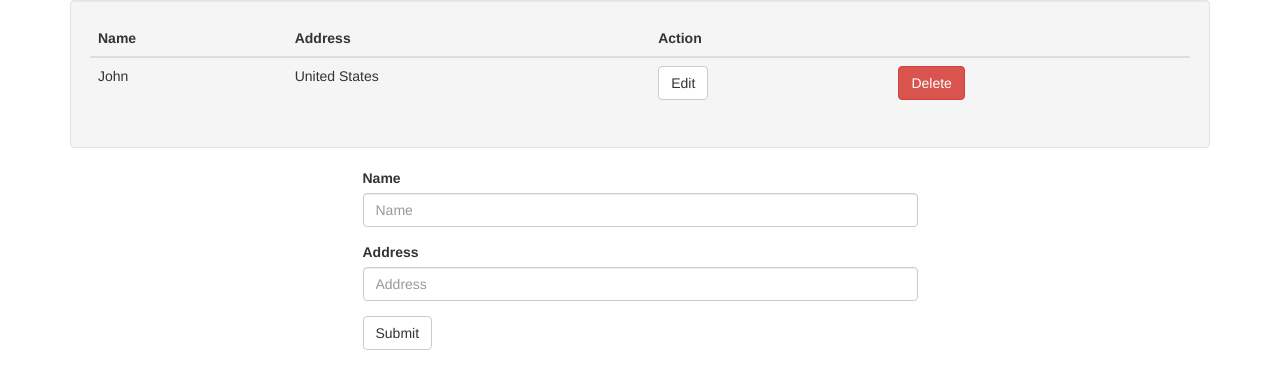
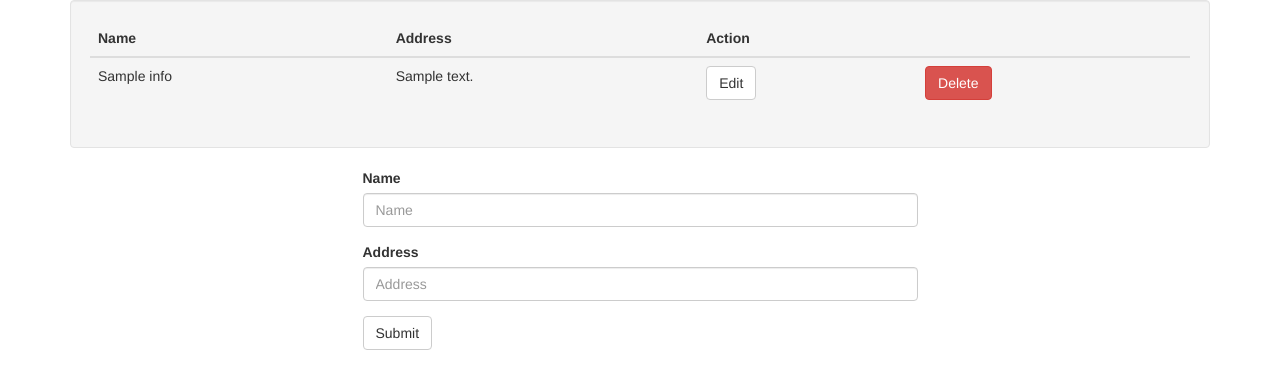
Before and after one commit to oktvn/vanilla_php_crud, a PHP site: page / in a window 1280 px wide. Shown: the top 389 px of the page. Run offline with PHP 8.4, Linux system fonts and the light colour scheme; tables that the repository leaves empty or names only in its code hold one stand-in row (values such as "Sample post"); some libraries are stand-ins or nearby versions.

Commit message:
Added create and retrieve functionality

```diff
--- a/index.php
+++ b/index.php
@@ -1,3 +1,4 @@
+<?php include('server.php') ?>
 <!DOCTYPE html>
 <html lang="en">
 <head>
@@ -21,9 +22,10 @@
             </tr>
         </thead>
         <tbody>
+            <?php while($row = mysqli_fetch_array($results)) { ?>
             <tr>
-                <td>John</td>
-                <td>United States</td>
+                <td><?php echo $row['name']; ?></td>
+                <td><?php echo $row['address']; ?></td>
                 <td>
                     <a class="btn btn-default" href="#">Edit</a>
                 </td>
@@ -31,6 +33,8 @@
                     <a class="btn btn-danger" href="#">Delete</a>
                 </td>
             </tr>
+            <?php } ?>
+
         </tbody>
 
     </table>
@@ -40,16 +44,16 @@
 
     <div class="row">
         <div class="col-md-6 col-md-offset-3">
-            <form method="post" action="./server.php">
+            <form method="post" action="server.php">
               <div class="form-group">
                 <label for="name">Name</label>
-                <input type="text" class="form-control" id="name" placeholder="Name">
+                <input type="text" class="form-control" id="name" name="name"  placeholder="Name">
               </div>
               <div class="form-group">
                 <label for="address">Address</label>
-                <input type="text" class="form-control" id="address" placeholder="Address">
+                <input type="text" class="form-control" id="address" name="address" placeholder="Address">
               </div>
-              <button type="submit" class="btn btn-default">Submit</button>
+              <button type="submit" name="save" class="btn btn-default">Submit</button>
             </form>
         </div>
     </div>
--- a/server.php
+++ b/server.php
@@ -0,0 +1,23 @@
+<?php
+
+    $name = '';
+    $address = '';
+    $id = 0;
+
+$db = mysqli_connect('127.0.0.1', 'root', 'password', 'crud');
+
+// If save btn is clicked
+
+if(isset($_POST['save'])) {
+    $name = $_POST['name'];
+    $address = $_POST['address'];
+
+    $query = "INSERT INTO info (name, address) VALUES ('$name', '$address')";
+    mysqli_query($db, $query);
+    header('location: index.php'); // redirect to index after insertion
+}
+
+// retrieve records
+
+$results = mysqli_query($db, "SELECT * FROM info");
+?>
```
